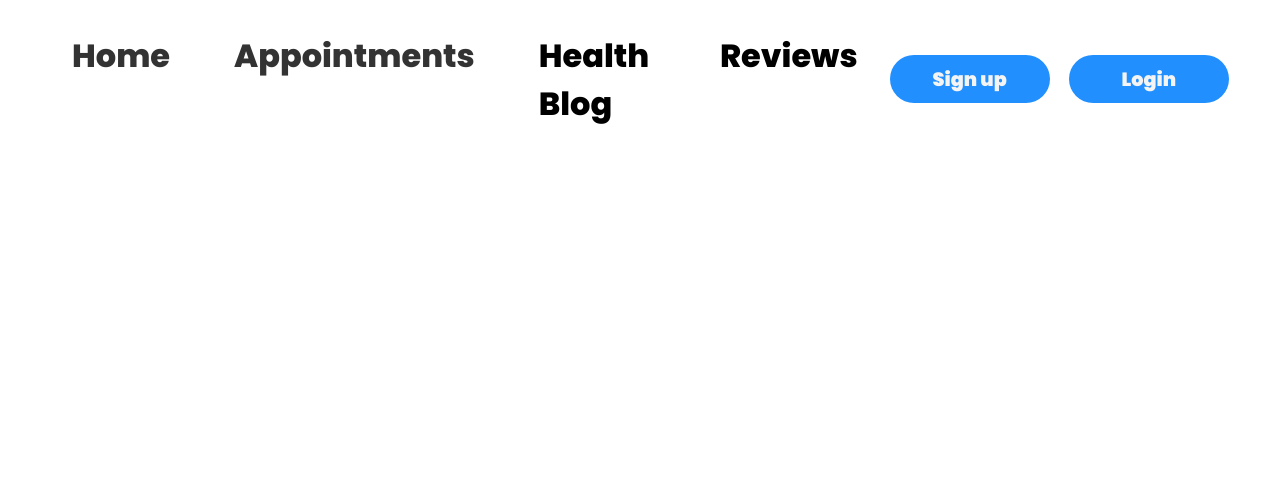
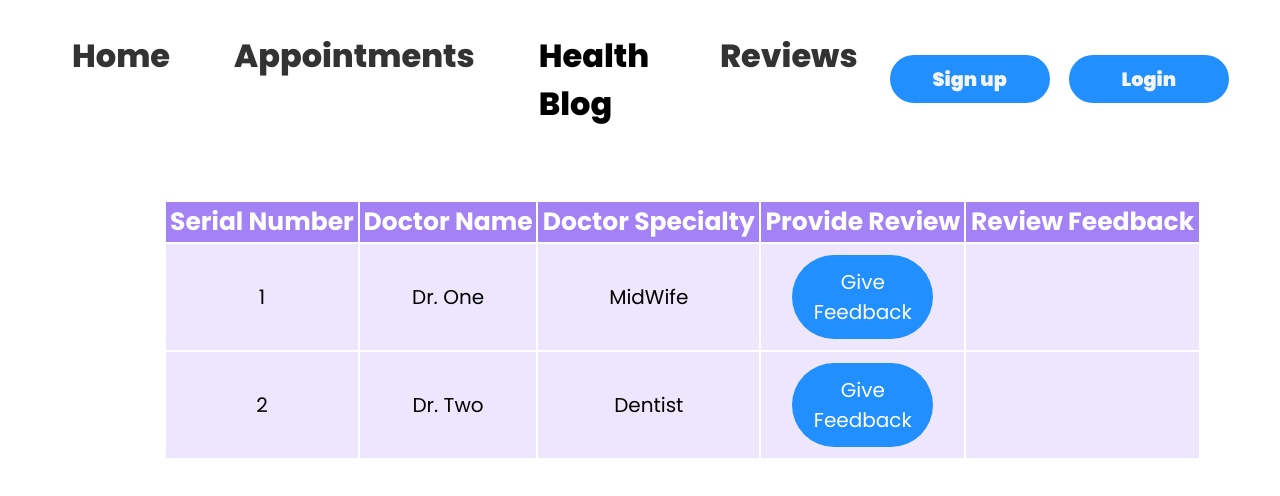
Before and after one commit to BrittanyBrown14/medical_app, a React (Create React App) app: page /Reviews in a window 1280 px wide. Shown: the top 496 px of the page. Built offline with nearby package versions, Linux system fonts and the light colour scheme; sample sign-in values are in the browser's storage.

Commit message:
added review page

```diff
--- a/src/App.js
+++ b/src/App.js
@@ -8,6 +8,7 @@ import DoctorCard from './components/DoctorCard/DoctorCard';
 import FindDoctorSearch from './components/FindDoctorSearch/FindDoctorSearch';
 import AppointmentForm from './components/AppointmentForm/AppointmentForm';
 import Notification from './components/Notification/Notification';
+import ReviewForm from './components/ReviewForm/ReviewForm';
 import { BrowserRouter, Routes, Route } from "react-router-dom";
 
 
@@ -22,6 +23,7 @@ function App() {
                   <Route path="/SignUp" element={<SignUp/>}/>
                   <Route path='/Login' element={<Login/>}/>
                   <Route path="/instant-consultation" element={<InstantConsultation />}/>
+                  <Route path='/Reviews' element={<ReviewForm/>}/>
                 </Routes>
             </Notification>
         </BrowserRouter>
--- a/src/components/Navbar/Navbar.js
+++ b/src/components/Navbar/Navbar.js
@@ -58,7 +58,9 @@ function Navbar() {
                         <li className='navbar--list-item'>Appointments</li>
                     </Link>
                     <li>Health Blog</li>
-                    <li>Reviews</li>
+                    <Link to={'/Reviews'}>
+                        <li className='navbar--list-item'>Reviews</li>
+                    </Link>
                 </ul>
 
                 <div className='container--button'>
--- /dev/null
+++ b/src/components/ReviewForm/CreateReview.css
@@ -0,0 +1,24 @@
+.container{
+    width: 50%;
+}
+
+.modal{
+    display: flex;
+    flex-direction: column;
+    justify-content:center ;
+    align-items: center;
+}
+.create--submit-button{
+    color: white;
+    font-size: 20px;
+    border-radius: 100px;
+    background-color: #218FFE;
+}
+
+.create--rating{
+    font-size: 20px;
+}
+
+.warning{
+    color: red;
+}
--- /dev/null
+++ b/src/components/ReviewForm/CreateReview.js
@@ -0,0 +1,106 @@
+import { useState, useEffect } from 'react';
+import './CreateReview.css';
+
+function CreateReview({id_number, onReviewSubmit, reviewContent})
+{
+    const [submit, setSubmit] = useState(false);
+    const [showWarning, setShowWarning] = useState(false);
+    const [reviewGiven, setReviewGiven] = useState(false);
+
+    const [formName, setName] = useState('');
+    const [formContent, setContent] = useState('');
+    const [formRating, setRating] = useState('');
+    const [formId, setFormId] = useState('');
+    const [submittedMessage, setSubmittedMessage] = useState('');
+    const [reviewInfo, setReviewInfo] = useState({
+        name: '',
+        reviewContent: '',
+        rating: 0
+      });
+
+      useEffect(() => {
+        setReviewInfo({
+          name: formName,
+          reviewContent: formContent,
+          rating: parseInt(formRating),
+        });
+      })
+
+    function submitReview(e) {
+      e.preventDefault();
+      localStorage.setItem(`reviewFormSno_${JSON.stringify(id_number.id_number)}`, JSON.stringify(reviewInfo));
+      setSubmittedMessage(reviewInfo);
+          if (reviewInfo.name && reviewInfo.reviewContent && reviewInfo.rating > 0) {
+
+            onReviewSubmit(id_number, reviewInfo.reviewContent);
+
+            setShowWarning(false);
+            setSubmit(true);
+            setReviewGiven(true);
+          } else {
+            setShowWarning(true);
+          }
+
+/*         if (reviewInfo.name && reviewInfo.reviewContent && reviewInfo.rating > 0) {
+        localStorage.setItem(`reviewFormData_${id_number}`, JSON.stringify(reviewInfo));
+        onSubmit(id_number, reviewInfo.reviewContent); // Pass the review to the parent component
+        setSubmit(true);
+        setShowWarning(false);
+      } else {
+        setShowWarning(true);
+      } */
+    };
+
+    if (submit) {
+      return (
+        <div className="create--main">
+          <h2>Your Review has been Saved</h2>
+          <p>
+            <strong>Name:</strong> {reviewInfo.name}
+          </p>
+          <p>
+            <strong>Review:</strong> {reviewInfo.reviewContent}
+          </p>
+          <p>
+            <strong>Rating:</strong> {reviewInfo.rating}
+          </p>
+        </div>
+      );
+    }
+    else{
+
+      return (
+          <div className="container">
+            <form onSubmit={submitReview}>
+              <h2>Give Your Review</h2>
+              {showWarning && <p className="warning">Please fill out all fields.</p>}
+              <div>
+                <label htmlFor="name">Name:</label>
+                <input type="text" id="name" name="name" onBlur={(e) => setName(e.target.value)} />
+              </div>
+              <div>
+                <label htmlFor="reviewContent">How was your experience?:</label>
+                <textarea id="review" name="reviewContent" onBlur={(e) => setContent(e.target.value)}/>
+              </div>
+              <div>
+                <label htmlFor="rating">Rating:</label>
+                <div className="create--rating">
+                <select onBlur={(e) => setRating(e.target.value)}>
+                      <option value="none">Please choose a rating out of 5</option>
+                      <option value="1">1</option>
+                      <option value="2">2</option>
+                      <option value="3">3</option>
+                      <option value="4">4</option>
+                      <option value="5">5</option>
+                  </select>
+                  <br />
+                </div>
+              </div>
+              <button className='create--submit-button' type="submit">Submit</button>
+            </form>
+          </div>
+        );
+      }
+}
+
+export default CreateReview;
--- /dev/null
+++ b/src/components/ReviewForm/ReviewForm.css
@@ -0,0 +1,63 @@
+.review--main{
+    margin: auto;
+    margin-top: 2em;
+    width: 90%;
+}
+
+.table--main{
+    margin-left: 100px;
+    width: 90%;
+    text-align: center;
+}
+
+.table--header{
+    color: white;
+    font-size: 25px;
+    background-color: #A382F5;
+    margin: 1em;
+}
+
+.table--row{
+    border-color: black;
+
+}
+
+
+.table--body{
+    font-size: 20px;
+    margin: 1em;
+    background-color: rgb(163, 130, 245, 0.2);
+}
+.table--review-button{
+    color: white;
+    width: 70%;
+    font-size: 20px;
+    border-radius: 100px;
+    background-color: #218FFE;
+    margin-bottom: 0.5em;
+}
+
+.table--reviewed-button{
+    color: white;
+    width: 70%;
+    font-size: 15px;
+    border-radius: 100px;
+    background-color: grey;
+    margin-bottom: 0.5em;
+}
+
+.table--reviewed-button:hover{
+    color: white;
+    width: 70%;
+    font-size: 15px;
+    border-radius: 100px;
+    background-color: grey;
+    margin-bottom: 0.5em;
+}
+.table--close-button{
+    color: white;
+    font-size: 20px;
+    width: 50%;
+    border-radius: 100px;
+    background-color: #218FFE;
+}
--- /dev/null
+++ b/src/components/ReviewForm/ReviewForm.js
@@ -0,0 +1,116 @@
+import { useState, useEffect } from "react";
+import { useNavigate } from 'react-router-dom'
+import Popup from "reactjs-popup";
+import './ReviewForm.css'
+import CreateReview from './CreateReview';
+
+function Reviews(){
+
+    const [reviewInfo, setReviewInfo] = useState({});
+
+    const reportInfo = [
+        {
+            serialNumber: 1,
+            doctorName: 'Dr. One',
+            doctorSpeciality: 'MidWife',
+
+        },
+        {
+            serialNumber: 2,
+            doctorName: 'Dr. Two',
+            doctorSpeciality: 'Dentist',
+        }
+    ]
+
+    function giveReview (serialNumber){
+        setReviewInfo((lastReviewInfo) => ({
+          ...lastReviewInfo,
+          [serialNumber]: ''
+        }));
+      };
+    function submitReview(serialNumber, review){
+        setReviewInfo((lastReviewInfo) => ({
+          ...lastReviewInfo,
+          [serialNumber]: review
+        }));
+      };
+
+
+      const navigate = useNavigate();
+      useEffect(() => {
+           const authtoken = sessionStorage.getItem("auth-token");
+           if (!authtoken) {
+               navigate("/Login");
+           }
+      }, [])
+
+
+    return(
+        <div className="review--main">
+            <table className="table--main">
+                <thead className="table--header">
+                    <tr className="table--row">
+                        <th>Serial Number</th>
+                        <th>Doctor Name</th>
+                        <th>Doctor Specialty</th>
+                        <th>Provide Review</th>
+                        <th>Review Feedback</th>
+                    </tr>
+                </thead>
+                <tbody className="table--body">
+                   { reportInfo.map((info) => (
+                        <tr key={info.serialNumber}>
+                        <td>{info.serialNumber}</td>
+                        <td>{info.doctorName}</td>
+                        <td>{info.doctorSpeciality}</td>
+                        <td >
+                            {!reviewInfo[info.serialNumber] ? (
+                            <Popup
+                                trigger={
+                                <button
+                                    className="table--review-button"
+                                    onClick={() => giveReview(info.serialNumber)}
+                                >
+                                    Give Feedback
+                                </button>
+                                }
+                                modal
+                                nested
+                            >
+                                {(close) => (
+                                <div className="modal">
+                                    <CreateReview
+                                    id_number={info.serialNumber}
+                                    reviewContent={reviewInfo[info.serialNumber]} // Pass the review data
+                                    onReviewSubmit={submitReview}
+
+                                    />
+                                    <button className="table--close-button" onClick={close}>
+                                    Close
+                                    </button>
+                                </div>
+                                )}
+                            </Popup>
+                            ) : (
+                            <button className="table--reviewed-button" disabled>
+                                Can only give one review
+                            </button>
+                            )}
+                        </td>
+                        <td>
+                            {reviewInfo[info.serialNumber] && (
+                            <div className="review-given">
+                                <p>{reviewInfo[info.serialNumber]}</p>
+                            </div>
+                            )}
+                        </td>
+                        </tr>
+
+                   ))}
+                </tbody>
+            </table>
+        </div>
+    )
+}
+
+export default Reviews;
```
